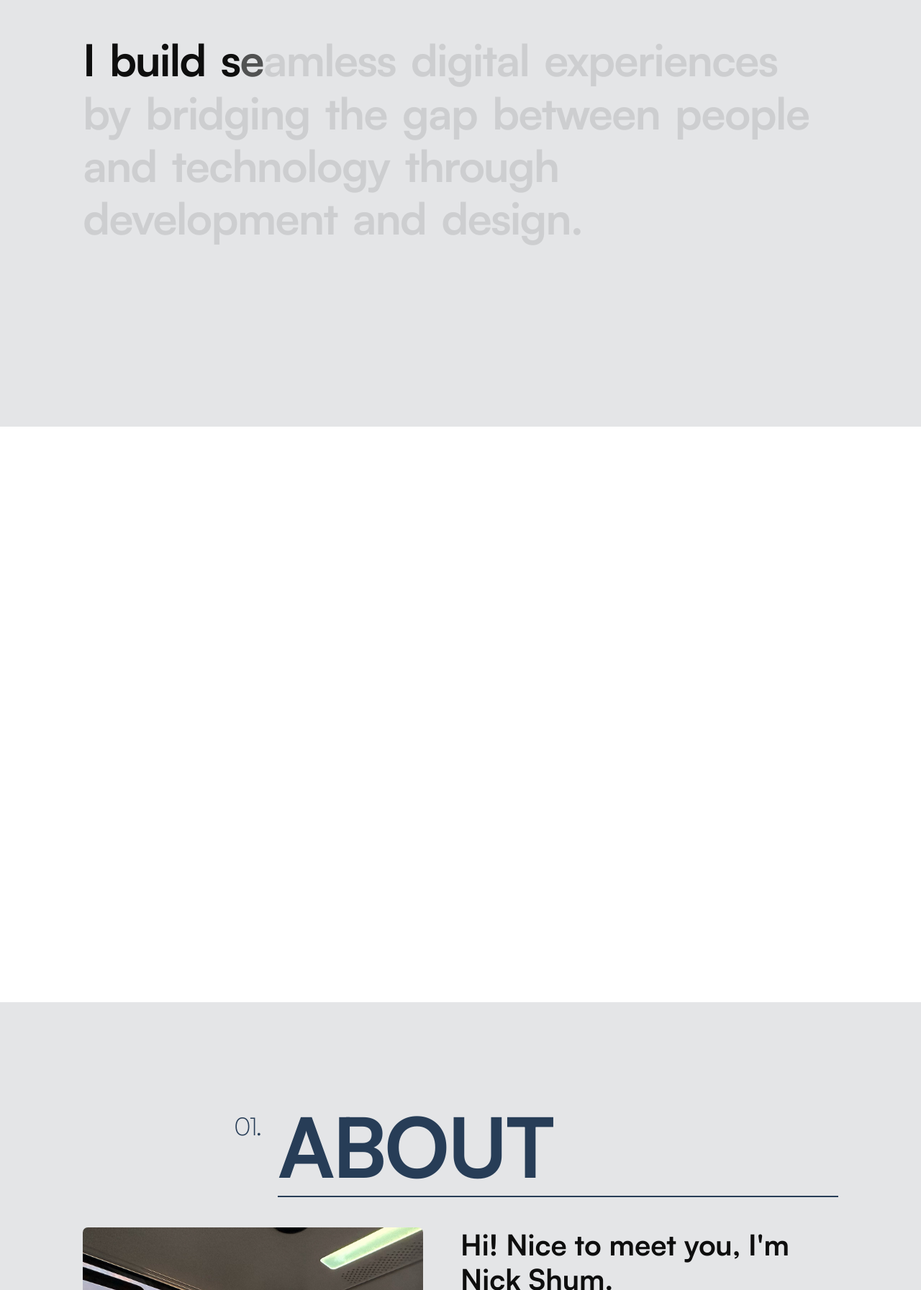
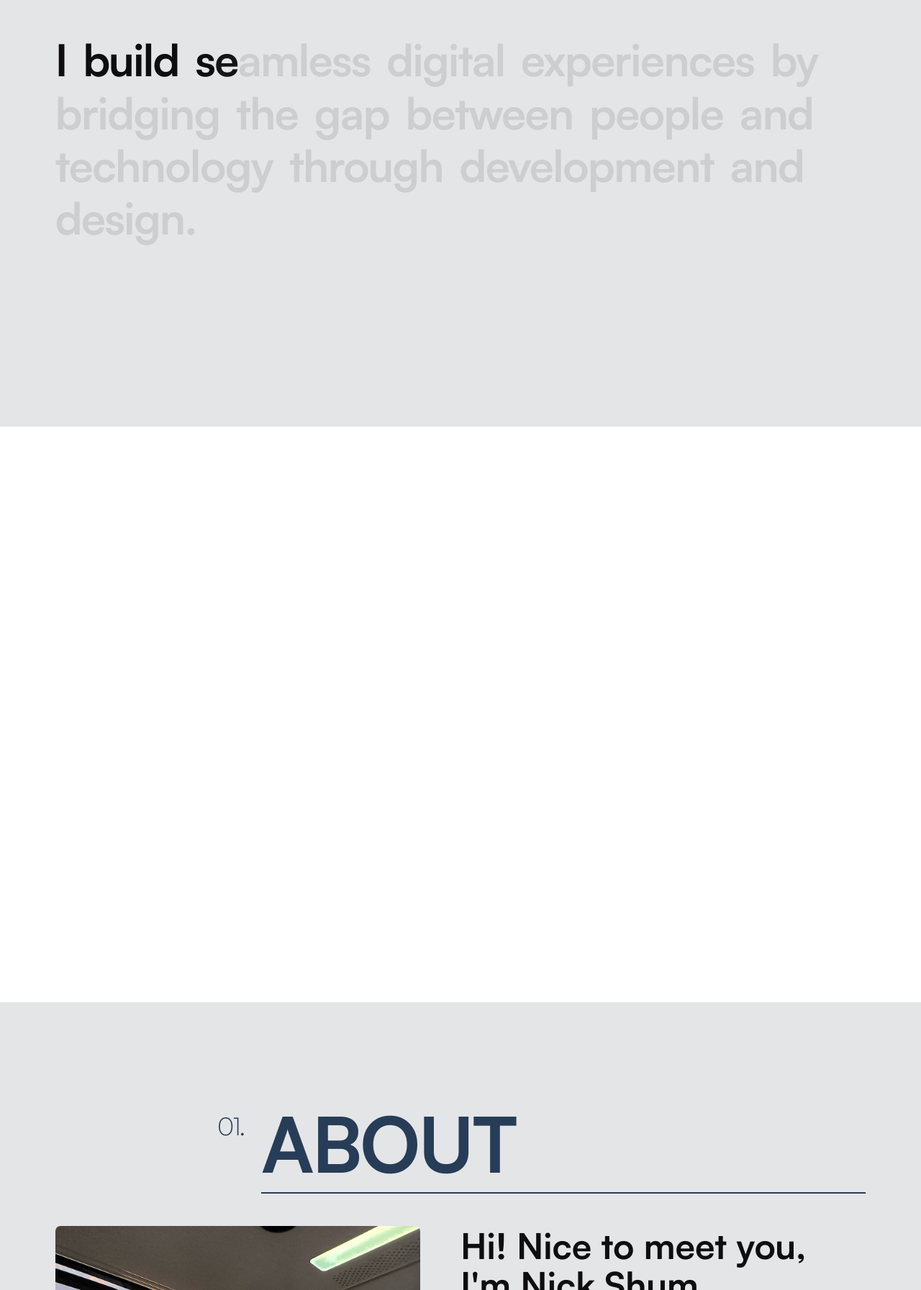
Before and after one commit to NickShum222/Website-V2, a Next.js app: page / in a window 1280 px wide. Shown: the part 1007-2800 px from the top of the page at 72% size. Built offline with nearby package versions, Linux system fonts and the light colour scheme.

Commit message:
Improved Desktop responsiveness

```diff
--- a/src/components/Header/index.jsx
+++ b/src/components/Header/index.jsx
@@ -12,29 +12,51 @@ const headerSlide ={
     enter: {
         x: "0%",
         transition:{
-            duration: 0.6,
-            delay: 0.4
+            duration: 0.9,
+            delay: 0.6,
+            ease: [0.16, 1, 0.3, 1]
         }
     }
-
 }
+const slideUp = {
+    initial: {
+        y: "100%",
+    },
+    enter: (delay) => ({
+        y: 0,
+        transition: {
+            duration: 0.65,
+            ease: [0.33, 1, 0.68, 1],
+            delay: delay || 0,
+        },
+    }),
+};
 const index = ({ title, index, className }) => {
     const ref = useRef(null);
-    const isInView = useInView(ref, {once: true, amount: 1})
+    const isInView = useInView(ref, {once: true, amount: 0.7})
   return (
     <div
         ref={ref}
         className={`${className} flex w-full justify-end md:mb-[4%] mb-[7%]`}>
       <div className="flex justify-start items-start sm:w-[80%] w-[90%] lg:gap-6 md:gap-4 gap-2">
-        <div
+        <motion.div
+            variants={slideUp}
+            initial="initial"
+            delay={1.8}
+            animate={isInView ? "enter" : "initial"}
           className="text-tertiary dark:text-primary lg:text-headingIndexClamp md:text-[3.125vw]
                 sm:text-[3.980vw] text-[5.089vw]
                 italic tracking-tighter font-[300] leading-[0.9]  mt-[0.25%]"
         >
           {index}
-        </div>
+        </motion.div>
         <div className={`w-full flex flex-col justify-start overflow-hidden`}>
-            <div className={"uppercase lg:text-headingLgClamp md:text-[8.7vw] sm:text-[10.092vw] text-[12.427vw] leading-[0.8] tracking-tight font-[700] text-tertiary dark:text-primary"}>{title}</div>
+            <motion.div
+                variants={slideUp}
+                initial="initial"
+                delay={1.8}
+                animate={isInView ? "enter" : "initial"}
+                className={"uppercase lg:text-headingLgClamp md:text-[8.7vw] sm:text-[10.092vw] text-[12.427vw] leading-[0.8] tracking-tight font-[700] text-tertiary dark:text-primary"}>{title}</motion.div>
             <motion.div
                 variants={headerSlide}
                 initial="initial"
--- a/src/components/TextAnim/index.js
+++ b/src/components/TextAnim/index.js
@@ -5,7 +5,7 @@ const slideUp = {
   initial: {
     y: "100%",
   },
-  visible: (delay) => ({
+  enter: (delay) => ({
     y: 0,
     transition: {
       duration: 0.65,
@@ -24,7 +24,7 @@ const index = ({ children, className, delay }) => {
               variants={slideUp}
               custom={delay}
               initial="initial"
-              animate="visible"
+              animate="enter"
               className={`${className} h-full leading-[1]`}
           >
             {children}
@@ -38,7 +38,7 @@ const index = ({ children, className, delay }) => {
           <motion.div
               variants={slideUp}
               initial="initial"
-              animate = {isInView ? "visible":"initial"}
+              animate = {isInView ? "enter":"initial"}
               className={`${className} h-full leading-[1]`}
           >
             {children}
--- a/src/sections/About.jsx
+++ b/src/sections/About.jsx
@@ -2,11 +2,12 @@ import React from "react";
 import Image from "next/image";
 import { Header } from "@/components";
 import picture1 from "../../public/ProfilePhotoDesktop.jpeg";
+import picture2 from "../../public/ProfilePhotoMobile.jpeg";
 
 const About = () => {
   return (
     <div
-      className={`lg:px-[9%] md:px-[64px] px-[24px] py-[12%] flex flex-col justify-start bg-primary dark:bg-secondary w-full`}
+      className={`lg:px-[6%] md:px-[64px] px-[24px] py-[12%] flex flex-col justify-start bg-primary dark:bg-secondary w-full`}
     >
       <Header title={"about"} index={"01."} />
       <div className="flex md:flex-row flex-col md:justify-between justify-center items-start lg:gap-0 md:gap-4 gap-6 relative">
@@ -17,34 +18,35 @@ const About = () => {
             width={1000}
             height={1000}
             placeholder="blur"
-            alt="Picture of the author"
+            alt="Profile Photo"
             style={{ objectFit: "contain", borderRadius: "7px" }}
           />
         </div>
         <div className="w-full relative md:hidden inline">
           <Image
-            src="/ProfilePhotoMobile.jpeg"
+            src={picture2}
             loading="lazy"
             width={1000}
             height={1000}
-            alt="Picture of the author"
+            placeholder="blur"
+            alt="Profile Photo"
             style={{ objectFit: "contain", borderRadius: "7px" }}
           />
         </div>
         <div className="flex flex-col justify-start md:w-[50%] w-full sticky top-[2%]">
-          <div className="lg:text-servicesSub md:text-[3.980vw] text-[7.952vw] leading-[1.2] font-[700] text-secondary dark:text-primary">
+          <div className="lg:text-servicesTech md:text-[4.969vw] text-[9.939vw] md:leading-[1.1] leading-[1.2] font-[700] text-secondary dark:text-primary">
             Hi! Nice to meet you, I'm Nick Shum.
           </div>
           <div className="flex flex-col justify-normal w-full mt-[3%] lg:gap-6 gap-5 ">
-            <div className="text-grey2 lg:text-aboutParagraph font-[300] md:text-[2.576vw] text-[5.089vw] leading-[1.5] ">
+            <div className="text-grey2 dark:text-grey3 lg:text-aboutParagraph font-[400] md:text-[2.576vw] text-[5.089vw] leading-[1.3] ">
               I am an independent full-stack developer, UI/UX designer and
               full-time computer engineering student at University of Waterloo.
             </div>
-            <div className="text-grey2 lg:text-aboutParagraph font-[300] md:text-[2.576vw] text-[5.089vw] leading-[1.5] ">
+            <div className="text-grey2 dark:text-grey3 lg:text-aboutParagraph font-[400] md:text-[2.576vw] text-[5.089vw] leading-[1.3] ">
               My goal is to create innovative solutions and applications that
               leave a lasting impact on users and the field of technology.
             </div>
-            <div className="text-grey2 lg:text-aboutParagraph font-[300] md:text-[2.576vw] text-[5.089vw] leading-[1.5] ">
+            <div className="text-grey2 dark:text-grey3 lg:text-aboutParagraph font-[400] md:text-[2.576vw] text-[5.089vw] leading-[1.3] ">
               When I'm not programming, you can find me curating spotify
               playlists, skateboarding, or lurking on awwwards.com.
             </div>
--- a/src/sections/Experiences.jsx
+++ b/src/sections/Experiences.jsx
@@ -42,7 +42,7 @@ const Experiences = () => {
       className="h-[200lvh] relative w-full bg-primary dark:bg-secondary"
     >
       <div
-        className={`lg:px-[9%] md:px-[64px] px-[24px] py-[6%] flex flex-col md:justify-start justify-center bg-primary dark:bg-secondary w-full h-[100dvh] sticky top-0`}
+        className={`lg:px-[6%] md:px-[64px] px-[24px] py-[6%] flex flex-col md:justify-start justify-center bg-primary dark:bg-secondary w-full h-[100dvh] sticky top-0`}
       >
         <div className="sm:inline hidden w-full">
           <Header title="Experiences" index="03."/>
--- a/src/sections/LandingSub.jsx
+++ b/src/sections/LandingSub.jsx
@@ -14,7 +14,7 @@ const LandingSub = () => {
     <div className="min-h-[200lvh] relative w-full" ref={element}>
       <div className=" dark:bg-secondary min-h-[100lvh] w-full flex justify-center items-center bg-primary sticky top-0">
         <div
-          className={`lg:px-[9%] md:px-[64px] px-[24px] dark:bg-secondary bg-primary flex flex-wrap justify-start
+          className={`lg:px-[6%] md:px-[64px] px-[24px] dark:bg-secondary bg-primary flex flex-wrap justify-start
         `}
         >
           {words.map((word, index) => {
--- a/src/sections/Loading.jsx
+++ b/src/sections/Loading.jsx
@@ -48,7 +48,7 @@ const Loading = () => {
     `}
     >
       <div className="overflow-y-clip h-auto relative items-center">
-        <div className="select-none text-primary h-[100%] uppercase flex font-bold text-[10.417vw] leading-[1] relative">
+        <div className="select-none text-primary h-[100%] uppercase flex font-bold lg:text-[120px] text-[10.417vw] leading-[1] relative">
           {firstName.map((letter, index) => (
             <motion.div
               key={index}
@@ -63,7 +63,7 @@ const Loading = () => {
           ))}
         </div>
 
-        <div className="select-none text-primary h-[100%] uppercase flex font-bold text-[10.417vw] leading-[1] absolute -bottom-[100%]">
+        <div className="select-none text-primary h-[100%] uppercase flex font-bold lg:text-[120px] text-[10.417vw] leading-[1] absolute -bottom-[100%]">
           {firstName.map((letter, index) => (
             <motion.span
               key={index}
--- a/src/sections/Projects.jsx
+++ b/src/sections/Projects.jsx
@@ -13,7 +13,7 @@ const Projects = () => {
       <Header
         title="Projects"
         index="04."
-        className={"lg:px-[9%] md:px-[64px] px-[24px]"}
+        className={"lg:px-[6%] md:px-[64px] px-[24px]"}
       />
       <div className="relative">
         <div className="w-full flex flex-col">
@@ -27,7 +27,7 @@ const Projects = () => {
               onMouseLeave={() => {
                 setActive(null);
               }}
-              className={`z-10 py-[2%]  border-t-[1px] border-solid border-secondary dark:border-primary lg:px-[9%] md:px-[64px] px-[24px]
+              className={`z-10 py-[2%]  border-t-[1px] border-solid border-secondary dark:border-primary lg:px-[6%] md:px-[64px] px-[24px]
           ${index === 2 ? "border-b-[1px]" : ""} cursor-pointer `}
             >
               <p
@@ -43,7 +43,7 @@ const Projects = () => {
             <Link
               href={project.url}
               key={index}
-              className={`bg-tertiary dark:bg-primary py-[2%]  border-t-[1px] border-solid dark:border-primary border-secondary lg:px-[9%] md:px-[64px] px-[24px] relative
+              className={`bg-tertiary dark:bg-primary py-[2%]  border-t-[1px] border-solid dark:border-primary border-secondary lg:px-[6%] md:px-[64px] px-[24px] relative
           ${
             index === 2 ? "border-b-[1px]" : ""
           } description z-20 cursor-pointer`}
--- a/src/styles/index.js
+++ b/src/styles/index.js
@@ -1,3 +1,4 @@
-export const styles = {
- paddingsX: 'lg:px-[128px] md:px-[64px] px-[24px]'
+const styles = {
+ paddingsX: 'lg:px-[128px] md:px-[64px] px-[24px]',
+ sectionSub: 'lg:text-servicesTech md:text-[4.969vw] text-[9.939vw] md:leading-[1.1] leading-[1.2] font-[700] text-secondary dark:text-primary'
 }
--- a/tailwind.config.js
+++ b/tailwind.config.js
@@ -4,6 +4,7 @@ module.exports = withMT({
   content: [
     "./src/pages/**/*.{js,ts,jsx,tsx,mdx}",
     "./src/components/**/*.{js,ts,jsx,tsx,mdx}",
+    "./src/styles/**/*.{js,ts,jsx,tsx,mdx}",
     "./src/sections/**/*.{js,ts,jsx,tsx,mdx}",
     "./src/app/**/*.{js,ts,jsx,tsx,mdx}",
   ],
@@ -21,11 +22,11 @@ module.exports = withMT({
         sans: ["var(--font-satoshi)"],
       },
       fontSize: {
-        headingLgClamp: "clamp(100px, 9vw, 120px)",
+        headingLgClamp: "clamp(80px, 8.333vw, 120px)",
         headingIndexClamp: "clamp(34px, 2.7vw, 60px)",
         aboutParagraph: "clamp(14px, 2.083vw, 39.577px)",
-        servicesTech: "clamp(20px, 4.857vw, 92.283)",
-        servicesSub: "clamp(16px, 3.125vw, 57px)",
+        servicesTech: "clamp(20px, 3.857vw, 92.283px)",
+        servicesSub: "clamp(16px, 2.825vw, 57px)",
         servicesTool: "clamp(24px, 4.772vw, 90.668px)",
         contactHeading: "clamp(24px, 4.522vw, 86.488px)",
         contactSub: "clamp(20px, 2.925vw, 55.575px)",
```
Also changed, not shown: src/sections/Contact.jsx (+7 -6 lines), src/sections/Services.jsx (+5 -5 lines).
